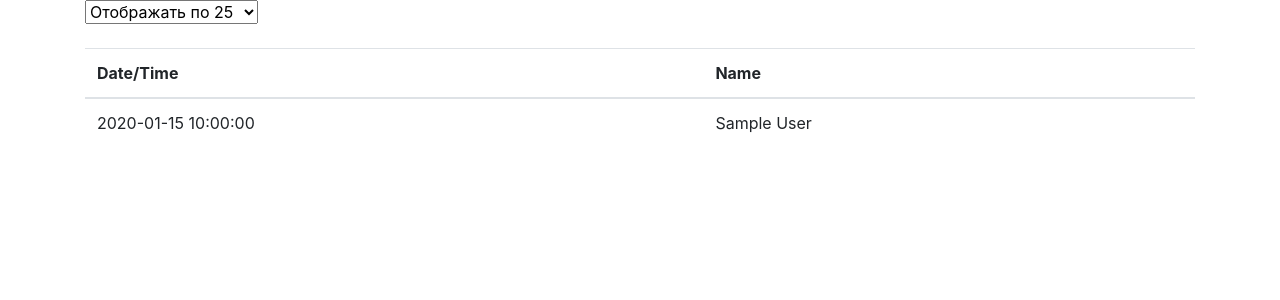
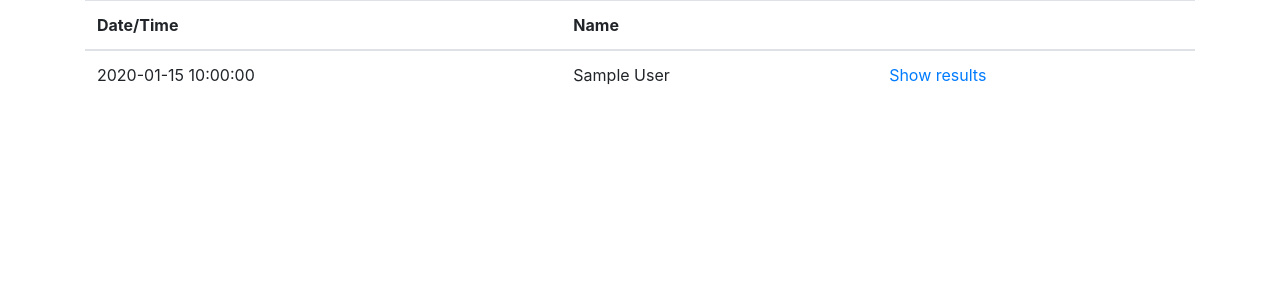
Before and after one commit to codekot/stackex, a Flask app: page / in a window 1280 px wide. Shown: the part 40-340 px from the top of the page. Run offline with Flask 2, Linux system fonts and the light colour scheme; tables that the repository leaves empty hold one stand-in row (values such as "Sample post"); some libraries are stand-ins or nearby versions.

Commit message:
Add ref to request result

```diff
--- a/stackex/routes.py
+++ b/stackex/routes.py
@@ -61,9 +61,9 @@ def stack_ex():
     return render_template('new_request.html', title="New Request", form=form)
 
 
-@app.route('/search_results')
-def search_results():
-    r = request.args.get("req")
+@app.route('/search_results/<req>')
+def search_results(req):
+    r = req
     #new_results = results_2
     find_request = User_request.query.filter_by(req_name=r).first().id
     new_results = Request_result.query.filter_by(request_id=find_request)
--- a/stackex/templates/home.html
+++ b/stackex/templates/home.html
@@ -1,15 +1,15 @@
 {% extends "layout.html" %}
 {% block content %}
 
-<form action="">
+<!-- <form action="">
   <select name="items">
     <option value="25">Отображать по 25</option>
     <option value="50">Отображать по 50</option>
     <option value="100">Отображать по 100</option>
    </select>
   <br><br>
-  <!--<input type="submit">-->
-</form>
+  <input type="submit">
+</form> -->
 <table class="table">
   <thead>
     <tr>
@@ -23,7 +23,7 @@
   	<tr>
   	  <td>{{ result.date }}</td>
       <td>{{ result.req_name }}</td>
-      <td>{{ result.description }}</td>
+      <td><a href="{{ url_for('search_results', req=result.req_name ) }}">Show results</a></td>
 	</tr>
 	{% endfor %}
 
--- a/stackex/templates/search_results.html
+++ b/stackex/templates/search_results.html
@@ -2,15 +2,15 @@
 {% block content %}
 
 <h1>Запрос на тему {{ request }}</h1>
-<form action="">
+<!-- <form action="">
   <select name="items">
     <option value="25">Отображать по 25</option>
     <option value="50">Отображать по 50</option>
     <option value="100">Отображать по 100</option>
    </select>
   <br><br>
-  <!--<input type="submit">-->
-</form>
+  <input type="submit">
+</form>-->
 <table class="table">
   <thead>
     <tr>
```
